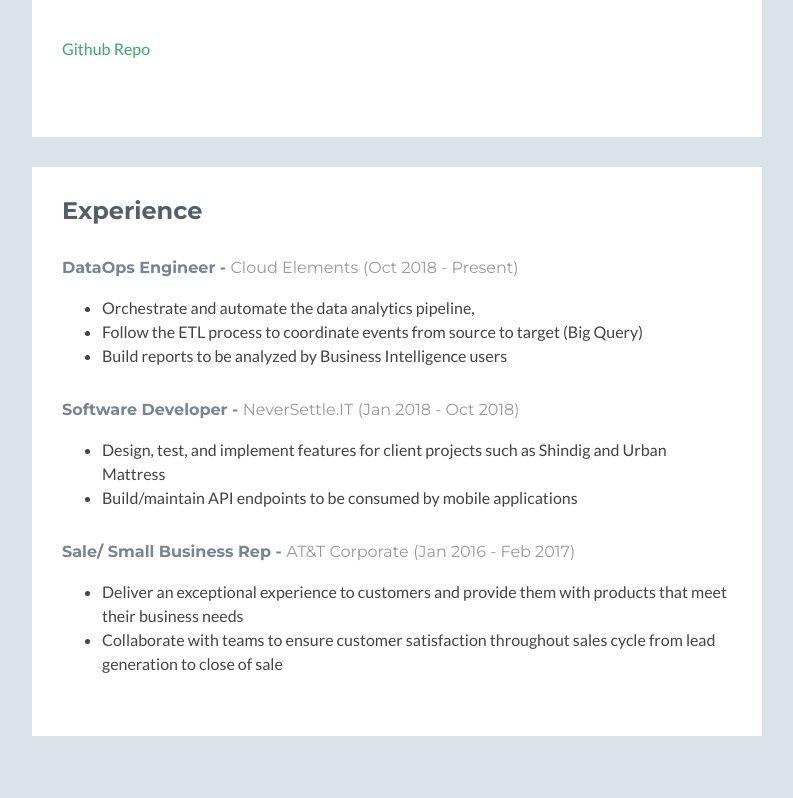
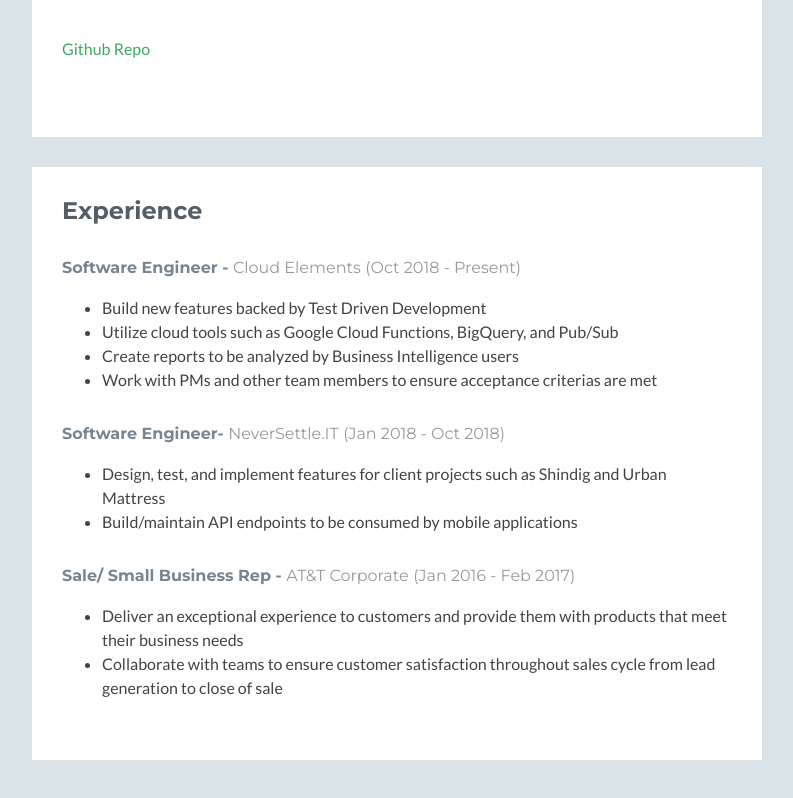
Before and after one commit to jtruong2/jtruong2.github.io, a plain HTML site: page index.html in a window 1280 px wide. Shown: the part 2808-3606 px from the top of the page, without its empty margins (53-846 px from the left). Drawn offline with nearby package versions, Linux system fonts and the light colour scheme; no server answers; a script that the page names is missing.

Commit message:
update description

```diff
--- a/index.html
+++ b/index.html
@@ -182,15 +182,16 @@
               <div class="content">
                 <div class="item">
                   <h3 class="title">
-                      DataOps Engineer -
+                      Software Engineer -
                     <span class="place">Cloud Elements</span>
                     <span class="year">(Oct 2018 - Present)</span>
                   </h3>
                   <p>
                     <ul>
-                   <li>Orchestrate and automate the data analytics pipeline, </li>
-                   <li>Follow the ETL process to coordinate events from source to target (Big Query)</li>
-                   <li>Build reports to be analyzed by Business Intelligence users</li>
+                   <li>Build new features backed by Test Driven Development</li>
+                   <li>Utilize cloud tools such as Google Cloud Functions, BigQuery, and Pub/Sub</li>
+                   <li>Create reports to be analyzed by Business Intelligence users</li>
+                   <li>Work with PMs and other team members to ensure acceptance criterias are met</li>
                     </ul>
                   </p>
 
@@ -198,7 +199,7 @@
                 <!--//item-->
                 <div class="item">
                   <h3 class="title">
-                    Software Developer -
+                    Software Engineer-
                     <span class="place">NeverSettle.IT</span>
                     <span class="year">(Jan 2018 - Oct 2018)</span>
                   </h3>
```
